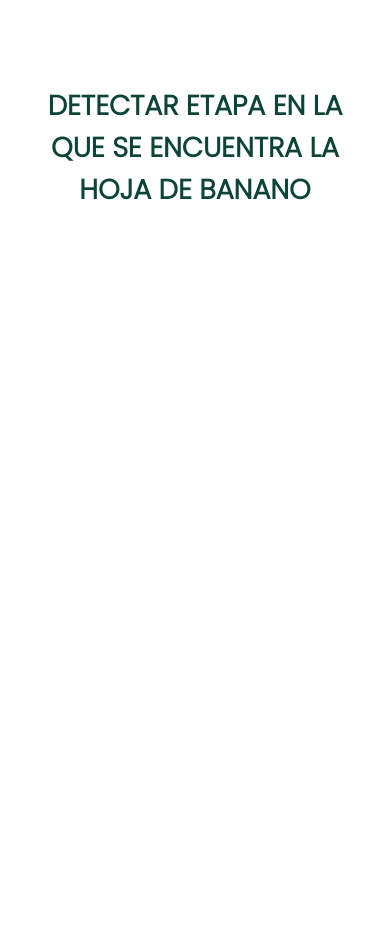
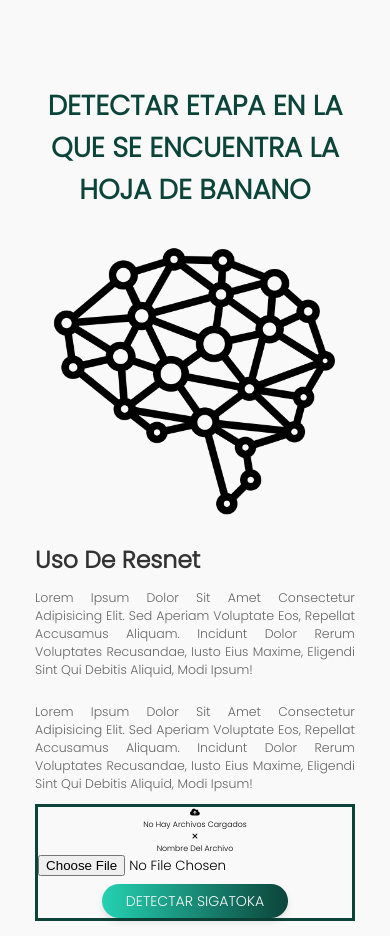
Before and after one commit to DanielaTola/Actualizacion, a Flask app: template templates/home.html in a window 390 px wide. Shown: the part 3162-4098 px from the top of the page. Before the commit the page ends 3362 px from the top, so only its background shows below. Run offline with Flask 2, Linux system fonts and the light colour scheme; the template is opened without the code that fills it, so the values that code supplies are empty; some libraries are stand-ins or nearby versions.

Commit message:
cambios en el boton para cargar el algoritmo

```diff
--- a/static/css/style.css
+++ b/static/css/style.css
@@ -243,6 +243,7 @@ header label{
 .wrapper .form-wrapper .sing-up{
     transform: translateX(850px);
 }
+
 .input-group{
     position: relative;
     margin: 3rem 0;
@@ -370,7 +371,49 @@ header label{
     padding: 1rem 0;
 }
 
+.deteccion{
+    background: #f9f9f9;
+    width: 100%;
+}
 
+.deteccion .columna{
+    display: flex;
+    justify-content: center;
+    align-items: center;
+    flex-wrap: wrap;
+}
+
+.deteccion .columna .image{
+    flex: 1 1 30rem;
+}
+
+.deteccion .columna .image img{
+    width: 100%;
+}
+
+.deteccion .columna .contet{
+    flex: 1 1 40rem;
+}
+
+.deteccion .columna .contet h3{
+    font-size: 3rem;
+    color: #333;
+}
+
+.deteccion .columna .contet p{
+    font-size: 1.6rem;
+    color: #666;
+    padding: 1.5rem 0;
+    text-align: justify;
+}
+
+.bottons{
+    display: grid;
+    height: 100%;
+    place-items: center;
+    text-align: center;
+    border: #0c443a solid;
+}
 @media(max-width:1200px){
     html{
         font-size: 55%;
@@ -430,8 +473,33 @@ header label{
         font-size: 1.5rem;
     }
 
+    .input-group label{
+        transform: translateY(-50%);
+        top:60%;
+        left:12rem;
+        font-size: 2rem;
+        padding: 0 .1rem;
+    }
 
+    .btn-login{
+        width: 60%;
+    }
+    .input-group input{
+        width: 30rem;
+    }
+
+    .input-group{
+        position: relative;
+    }
+    .sing-link{
+       width: 98%;
+    }
+    .deteccion .columna .contet .bottons input[type="file"]{
+        width: 100%;
+    }
 }
+
+
 
 @media(max-width:450px){
     html{
@@ -442,12 +510,17 @@ header label{
         max-width: 300px;
         max-height: 600px;
     }
+
     .btn-login{
         width: 90%;
     }
 
     .input-group label{
-        transform: translateY(-50%) translateX(0);
+        transform: translateY(-50%);
+        top:60%;
+        left:5rem;
+        font-size: 2rem;
+        padding: 0 .1rem;
     }
 
     .input-group input{
@@ -457,4 +530,17 @@ header label{
     .sing-link{
        width: 98%;
     }
+
+    .deteccion .columna .contet .bottons a{
+        width: 100%;
+        text-align: center;
+    }
+
+    .deteccion .columna .contet .bottons a:last-child{
+        margin: 1rem 0;
+    }
+
+    .deteccion .columna .contet .bottons input[type="file"]{
+        width: 100%;
+    }
 }
--- a/templates/home.html
+++ b/templates/home.html
@@ -84,6 +84,34 @@
     </section>
     <section class="deteccion" id="deteccion">
         <h1 class="heinding">Detectar etapa en la que se encuentra la hoja de banano</h1>
+        <div class="columna">
+            <div class="image">
+                <img src="/static/img/inteligencia-artificial (1).png" alt="">
+            </div>
+            <div class="contet">
+                <h3>Uso de resnet</h3>
+                <p>Lorem ipsum dolor sit amet consectetur adipisicing elit. Sed aperiam voluptate eos, repellat accusamus aliquam. Incidunt dolor rerum voluptates recusandae, iusto eius maxime, eligendi sint qui debitis aliquid, modi ipsum!</p>
+                <p>Lorem ipsum dolor sit amet consectetur adipisicing elit. Sed aperiam voluptate eos, repellat accusamus aliquam. Incidunt dolor rerum voluptates recusandae, iusto eius maxime, eligendi sint qui debitis aliquid, modi ipsum!</p>
+
+                <div class="bottons">
+                    <div class="wrapper-img">
+                        <div class="image">
+                            <!-- <img src="/static/img/inteligencia-artificial.png" alt=""> -->
+                        </div>
+
+                    </div>
+                    <div class="content">
+                        <div class="icon"><i class="fas fa-cloud-upload-alt"></i></div>
+                        <div class="text">No hay archivos cargados</div>
+                        <div id="cancel-btn"><i class="fas fa-times"></i></div>
+                        <div class="file-name">Nombre del archivo</div>
+                    </div>
+                    <input type="file" id="default-btn">
+                    <button id="custom-btn" class="btn">Detectar Sigatoka</button>
+                </div>
+
+            </div>
+        </div>
     </section>
 </body>
 
```
